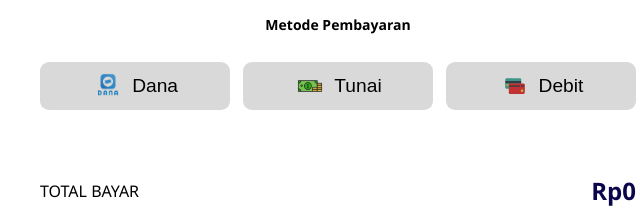
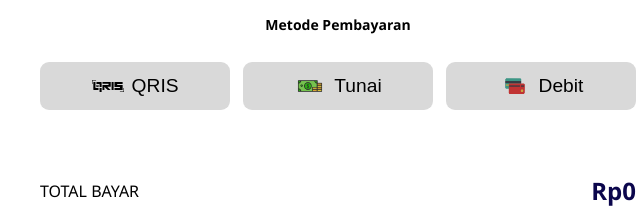
Before and after one commit to DemasMaheza12/Projek-Kelompok-5, a plain HTML site: page payment.html in a window 1280 px wide. Shown: the part 403-627 px from the top of the page, 572-1212 px from the left. Drawn offline with Linux system fonts and the light colour scheme; no server answers.

Commit message:
qris sm spasi

```diff
--- a/payment.html
+++ b/payment.html
@@ -42,7 +42,7 @@
                 <h4 class="method-title">Metode Pembayaran</h4>
                 <div class="payment-methods">
                     <button class="btn-method">
-                        <img src="icon_payment/dana.jpg" alt="Dana">Dana
+                        <img src="icon_payment/qris-putih.svg" alt="QRIS">QRIS
                     </button>
                     <button class="btn-method">
                         <img src="icon_payment/tunai.png" alt="Tunai">Tunai
--- a/script/seat.js
+++ b/script/seat.js
@@ -51,7 +51,7 @@ function updateSidebar() {
 
     const total = selected.length * 50000;
     price.textContent = total > 0 ? `Rp${total.toLocaleString('id-ID')}` : '-';
-    btn.textContent = `RINGKASAN ORDER(${selected.length})`;
+    btn.textContent = `RINGKASAN ORDER (${selected.length})`;
 
     // Simpan kursi terpilih untuk halaman payment
     const seatNames = Array.from(selected).map(s => s.textContent);
```
Also changed, not shown: seat.html (+1 -1 lines).
